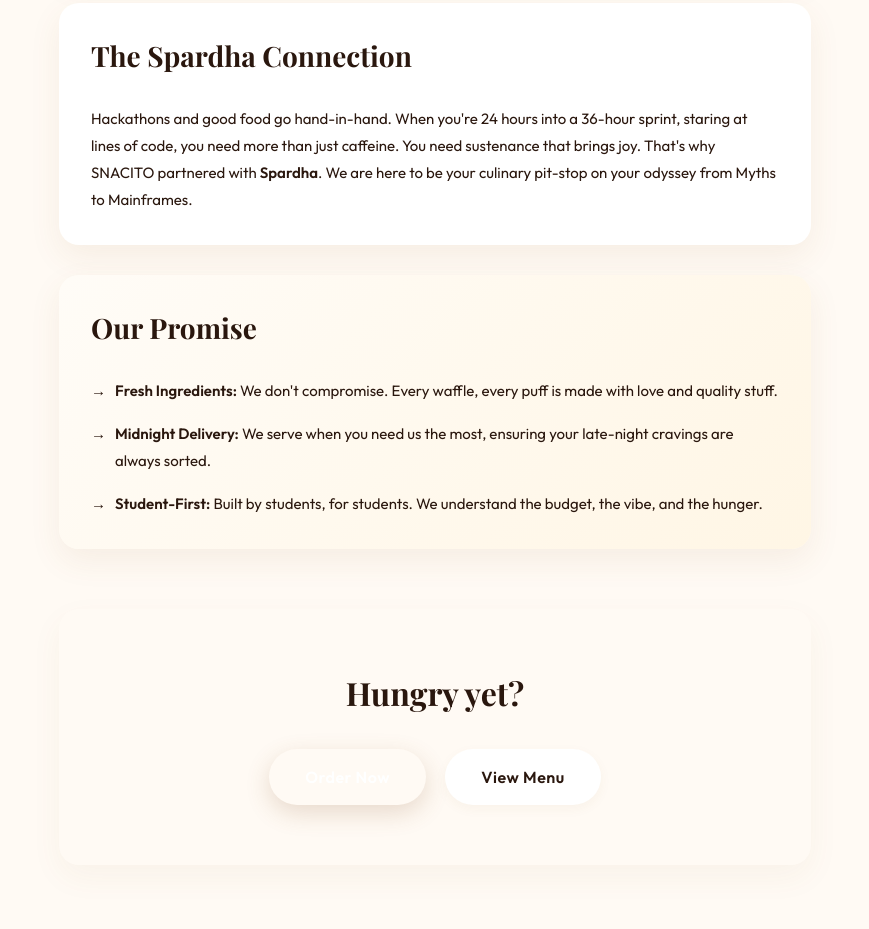
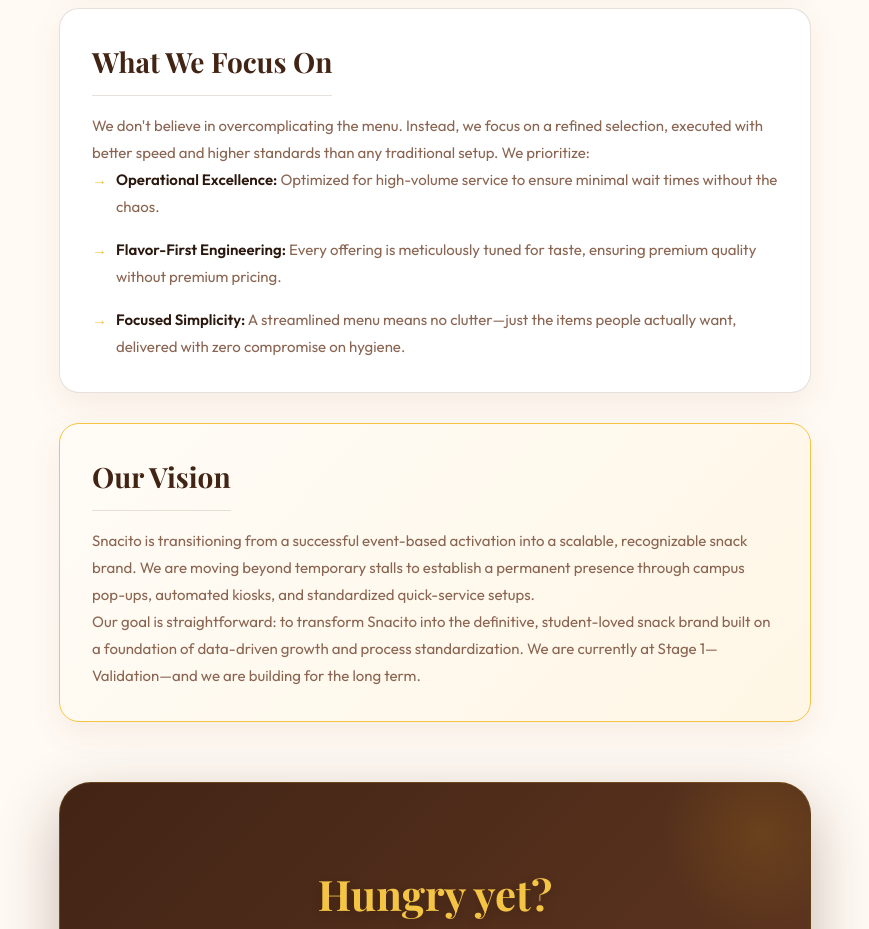
Before and after one commit to Data-Dump/Snacito, a website: page about-us/index.html in a window 1280 px wide. Shown: the part 582-1511 px from the top of the page, without its empty margins (205-1074 px from the left). Drawn offline with nearby package versions, Linux system fonts and the light colour scheme; a web font is replaced by a local one.

Commit message:
feat: modernize about-us theme and group order add-ons

```diff
--- a/about-us/index.html
+++ b/about-us/index.html
@@ -36,31 +36,24 @@
 
         <section class="about-content">
             <div class="about-card">
-                <h2>Who We Are</h2>
-                <p>SNACITO wasn't born in a boardroom; it was born out of sheer hunger. We noticed a distinct lack of
-                    premium, delicious, and easy-to-eat midnight snacks on campus, especially during those intense study
-                    and coding sessions. We are students, food lovers, and night owls dedicated to bringing the best
-                    culinary comforts right to where you need them.</p>
+                <h2>Our Beginning</h2>
+                <p>Snacito was born at AAROHAN’26 with a clear objective: to deliver fast, accessible, and high-quality street-style food that exceeds expectations. What began as a single food stall rapidly evolved into a standout campus destination, driven by a commitment to consistency, strategic pricing, and flavors that consistently resonate with our audience.</p>
             </div>
 
             <div class="about-card">
-                <h2>The Spardha Connection</h2>
-                <p>Hackathons and good food go hand-in-hand. When you're 24 hours into a 36-hour sprint, staring at
-                    lines of code, you need more than just caffeine. You need sustenance that brings joy. That's why
-                    SNACITO partnered with <strong>Spardha</strong>. We are here to be your culinary pit-stop on
-                    your odyssey from Myths to Mainframes.</p>
+                <h2>What We Focus On</h2>
+                <p>We don't believe in overcomplicating the menu. Instead, we focus on a refined selection, executed with better speed and higher standards than any traditional setup. We prioritize:</p>
+                <ul class="promise-list">
+                    <li><strong>Operational Excellence:</strong> Optimized for high-volume service to ensure minimal wait times without the chaos.</li>
+                    <li><strong>Flavor-First Engineering:</strong> Every offering is meticulously tuned for taste, ensuring premium quality without premium pricing.</li>
+                    <li><strong>Focused Simplicity:</strong> A streamlined menu means no clutter—just the items people actually want, delivered with zero compromise on hygiene.</li>
+                </ul>
             </div>
 
             <div class="about-card highlight-card">
-                <h2>Our Promise</h2>
-                <ul class="promise-list">
-                    <li><strong>Fresh Ingredients:</strong> We don't compromise. Every waffle, every puff is made with
-                        love and quality stuff.</li>
-                    <li><strong>Midnight Delivery:</strong> We serve when you need us the most, ensuring your late-night
-                        cravings are always sorted.</li>
-                    <li><strong>Student-First:</strong> Built by students, for students. We understand the budget, the
-                        vibe, and the hunger.</li>
-                </ul>
+                <h2>Our Vision</h2>
+                <p>Snacito is transitioning from a successful event-based activation into a scalable, recognizable snack brand. We are moving beyond temporary stalls to establish a permanent presence through campus pop-ups, automated kiosks, and standardized quick-service setups.</p>
+                <p>Our goal is straightforward: to transform Snacito into the definitive, student-loved snack brand built on a foundation of data-driven growth and process standardization. We are currently at Stage 1—Validation—and we are building for the long term.</p>
             </div>
         </section>
 
@@ -87,7 +80,6 @@
           <li><a href="/">Home</a></li>
           <li><a href="/online-order">Order Online</a></li>
           <li><a href="/about-us">About Us</a></li>
-          <li><a href="#">Gallery</a></li>
         </ul>
       </div>
       <div class="footer-links">
--- a/about-us/style.css
+++ b/about-us/style.css
@@ -1,3 +1,15 @@
+:root {
+    --gold-bright: var(--brand-gold-light);
+    --gold: var(--brand-gold);
+    --brown-deep: var(--brand-brown-dark);
+    --brown: var(--brand-brown);
+    --warm-gray: var(--text-muted);
+    --dark: var(--text-main);
+    --border: var(--border-light);
+    --card-bg: var(--brand-white);
+    --gold-light: var(--brand-gold-light);
+}
+
 header {
     position: absolute;
     top: 0;
@@ -190,59 +202,78 @@ header {
 
 .cta-section {
     text-align: center;
-    margin-bottom: 60px;
-    padding: 60px;
-    background: var(--card-bg);
-    border-radius: 20px;
-    border: 1px dashed var(--border);
-    box-shadow: 0 12px 32px rgba(139, 90, 43, 0.05);
+    margin-bottom: 80px;
+    padding: 80px 40px;
+    background: linear-gradient(135deg, var(--brand-brown-dark) 0%, var(--brand-brown) 100%);
+    border-radius: 32px;
+    border: 1px solid rgba(212, 160, 23, 0.2);
+    box-shadow: 0 20px 60px rgba(66, 36, 21, 0.3);
+    position: relative;
+    overflow: hidden;
+}
+
+.cta-section::before {
+    content: '';
+    position: absolute;
+    top: -50px;
+    right: -50px;
+    width: 200px;
+    height: 200px;
+    background: radial-gradient(circle, rgba(212, 160, 23, 0.15) 0%, transparent 70%);
+    border-radius: 50%;
 }
 
 .cta-section p {
     font-family: 'Playfair Display', serif;
-    color: var(--dark);
-    font-size: 32px;
+    color: var(--brand-gold-light);
+    font-size: 42px;
     font-weight: 700;
-    margin-bottom: 32px;
+    margin-bottom: 40px;
+    text-shadow: 0 4px 12px rgba(0,0,0,0.2);
 }
 
 .btn-primary {
     display: inline-block;
-    background: linear-gradient(135deg, var(--brown), var(--brown-deep));
-    color: white;
+    background: var(--brand-gold);
+    color: var(--brand-brown-dark);
     text-decoration: none;
-    padding: 16px 36px;
+    padding: 18px 48px;
     border-radius: 50px;
-    font-weight: 600;
+    font-weight: 800;
+    font-size: 16px;
     letter-spacing: 0.5px;
-    box-shadow: 0 8px 24px rgba(139, 90, 43, 0.2);
-    margin-right: 16px;
-    transition: transform 0.2s, box-shadow 0.2s;
+    box-shadow: 0 10px 30px rgba(212, 160, 23, 0.4);
+    margin: 8px;
+    transition: all 0.3s cubic-bezier(0.175, 0.885, 0.32, 1.275);
 }
 
 .btn-primary:hover {
-    transform: translateY(-2px);
-    box-shadow: 0 12px 32px rgba(139, 90, 43, 0.3);
+    transform: translateY(-4px) scale(1.02);
+    box-shadow: 0 15px 40px rgba(212, 160, 23, 0.6);
+    background: var(--brand-gold-light);
 }
 
 .btn-secondary {
     display: inline-block;
-    background: white;
-    color: var(--brown-deep);
+    background: rgba(255, 255, 255, 0.05);
+    color: white;
     text-decoration: none;
-    padding: 16px 36px;
+    padding: 18px 48px;
     border-radius: 50px;
-    font-weight: 600;
+    font-weight: 700;
+    font-size: 16px;
     letter-spacing: 0.5px;
-    border: 1.5px solid var(--border);
-    box-shadow: 0 4px 12px rgba(139, 90, 43, 0.05);
-    transition: all 0.2s;
+    border: 1px solid rgba(255, 255, 255, 0.2);
+    backdrop-filter: blur(10px);
+    -webkit-backdrop-filter: blur(10px);
+    margin: 8px;
+    transition: all 0.3s ease;
 }
 
 .btn-secondary:hover {
-    border-color: var(--brown);
-    transform: translateY(-2px);
-    box-shadow: 0 8px 24px rgba(139, 90, 43, 0.1);
+    background: rgba(255, 255, 255, 0.15);
+    border-color: rgba(255, 255, 255, 0.4);
+    transform: translateY(-4px);
 }
 
 @media (max-width: 600px) {
```
Also changed, not shown: online-order/index.html (+0 -1 lines), online-order/main.js (+63 -42 lines), online-order/style.css (+28 -1 lines).
